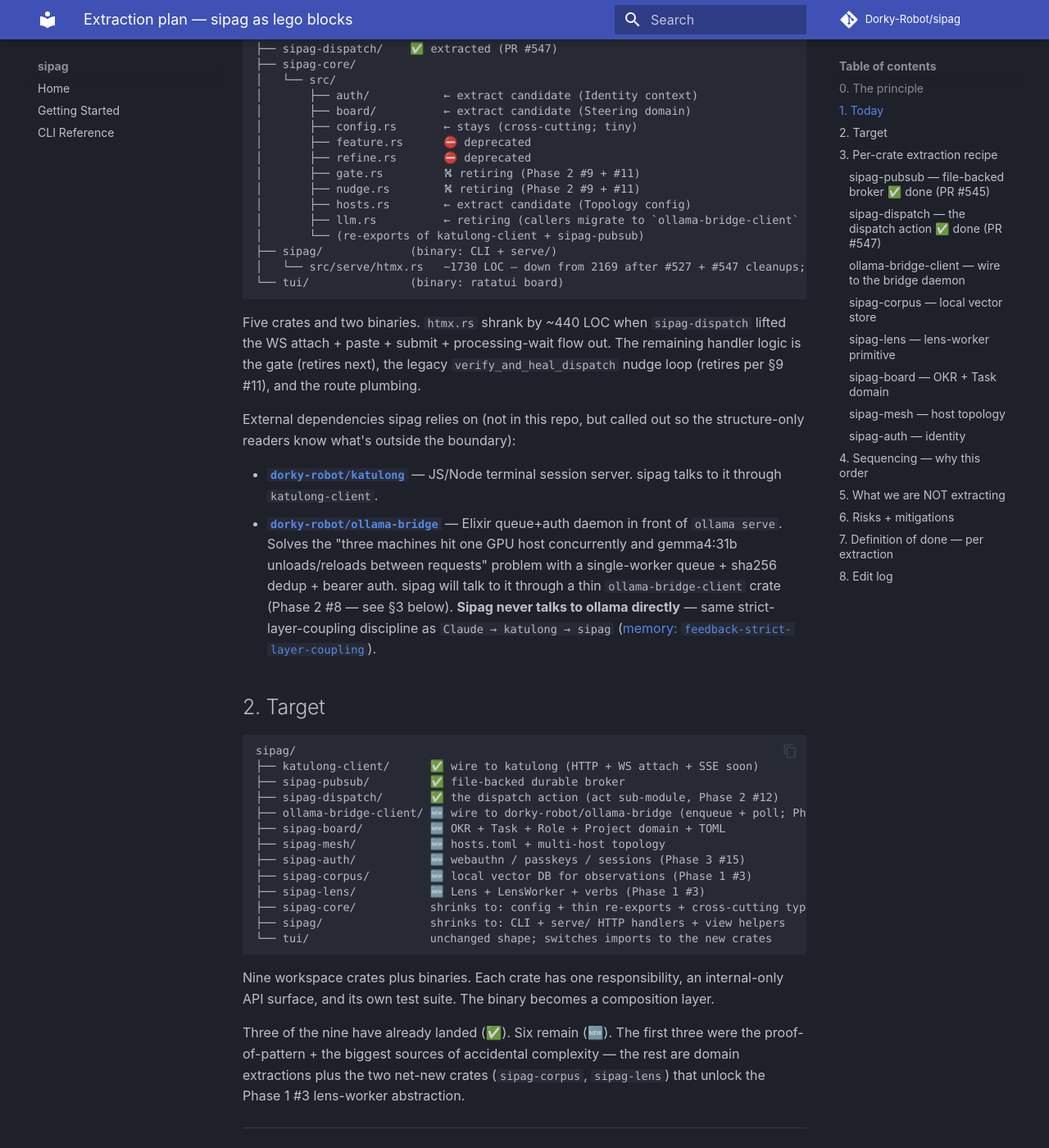
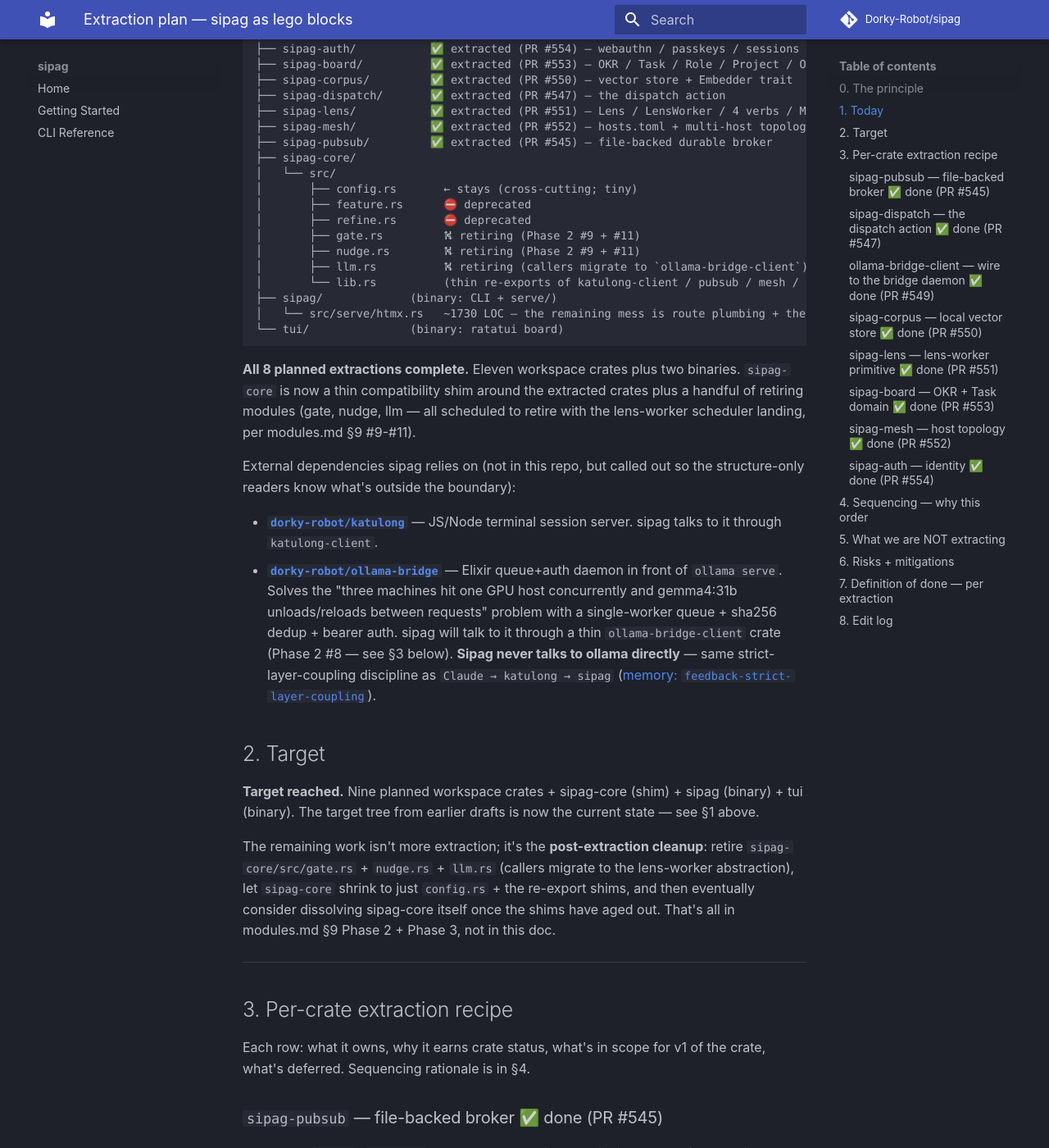
Before and after one commit to Dorky-Robot/sipag, an MkDocs documentation site: the page built from docs/extraction-plan.md, in a window 1280 px wide and 1400 px high, scrolled down 1148 px. Shown: the whole window at 82% size. Built offline with MkDocs 1.6.1 and Material for MkDocs 9.7.7, drawn with Linux system fonts in a browser that asks for light colours; comment, search, counter and statistics services are not loaded; some of the changed text lies outside the part shown.

Commit message:
docs: mark all 8 extractions complete (#555)
Closes the doc loop on docs/extraction-plan.md §4. All extractions
PRs #545, #547, #549, #550, #551, #552, #553, #554 are now marked
✅ done with PR links and outcomes:

extraction-plan.md
------------------

- §1 (current state): updated to show all 8 extractions ✅. sipag-core
  shrunk to a thin re-export shim around the extracted crates plus
  a handful of retiring modules (gate/nudge/llm).
- §2 (target): collapsed — target reached.
- §3 (per-crate entries): each marked ✅ done with its PR link
  (ollama-bridge-client #549, sipag-corpus #550, sipag-lens #551,
  sipag-board #553, sipag-mesh #552, sipag-auth #554).
- §4 (sequencing): all 8 entries marked ✅; rewrote the
  interleaving table to reflect what landed.
- §8 (edit log): 2026-05-20 entry summarizing the autonomous push
  with per-crate test counts and behavioral coverage.

modules.md
----------

- §9 #3 (lens-worker abstraction) — marked **partially landed**:
  the substrate (corpus + lens + bridge-client) shipped; the
  scheduler loop + bridge-as-first-worker concrete instance +
  corpus.search/expand MCP tool wrappers remain.
- §9 #8 (ollama-bridge-client) — marked ✅ DONE (PR #549).
- §9 #15 (auth crate) — marked ✅ DONE (PR #554).
- §9 #16 (pubsub future) — clarified that the extraction landed in
  PR #545 but the in-process-vs-route-through-katulong decision is
  still open.
- §11 edit log — final entry covering the 6-PR autonomous push.

What's next (per modules.md §9, not this doc)
---------------------------------------------

- §9 #11: delete `verify_and_heal_dispatch` once the lens-worker
  scheduler can observe dispatches (closes sipag #528).
- §9 #9 + #10: fold gate.rs + nudge.rs into the lens-worker model.
- §9 #13: split htmx.rs + board_view.rs once gate + nudge retire.
- The lens-worker scheduler loop + bridge-as-first-worker concrete
  instance + corpus.search/expand MCP wrappers (the rest of §9 #3).

[architecture] [docs]

Co-authored-by: Felix Flores <felix@dorkyrobot.com>

````diff
--- a/docs/extraction-plan.md
+++ b/docs/extraction-plan.md
@@ -30,27 +30,30 @@ This plan is incremental, reversible, and preserves history. It is not a rewrite
 
 ```
 sipag/
-├── katulong-client/   ✅ extracted (PR #535); + async HTTP client + body caps (PR #546)
-├── sipag-pubsub/      ✅ extracted (PR #545)
-├── sipag-dispatch/    ✅ extracted (PR #547)
+├── katulong-client/      ✅ extracted (PR #535); + async HTTP client + body caps (PR #546)
+├── ollama-bridge-client/ ✅ extracted (PR #549) — wire client for the bridge daemon
+├── sipag-auth/           ✅ extracted (PR #554) — webauthn / passkeys / sessions
+├── sipag-board/          ✅ extracted (PR #553) — OKR / Task / Role / Project / Observation
+├── sipag-corpus/         ✅ extracted (PR #550) — vector store + Embedder trait
+├── sipag-dispatch/       ✅ extracted (PR #547) — the dispatch action
+├── sipag-lens/           ✅ extracted (PR #551) — Lens / LensWorker / 4 verbs / ModelChoice
+├── sipag-mesh/           ✅ extracted (PR #552) — hosts.toml + multi-host topology
+├── sipag-pubsub/         ✅ extracted (PR #545) — file-backed durable broker
 ├── sipag-core/
 │   └── src/
-│       ├── auth/           ← extract candidate (Identity context)
-│       ├── board/          ← extract candidate (Steering domain)
 │       ├── config.rs       ← stays (cross-cutting; tiny)
 │       ├── feature.rs      ⛔ deprecated
 │       ├── refine.rs       ⛔ deprecated
 │       ├── gate.rs         ⛕ retiring (Phase 2 #9 + #11)
 │       ├── nudge.rs        ⛕ retiring (Phase 2 #9 + #11)
-│       ├── hosts.rs        ← extract candidate (Topology config)
-│       ├── llm.rs          ← retiring (callers migrate to `ollama-bridge-client` per Phase 2 #8)
-│       └── (re-exports of katulong-client + sipag-pubsub)
+│       ├── llm.rs          ⛕ retiring (callers migrate to `ollama-bridge-client`)
+│       └── lib.rs          (thin re-exports of katulong-client / pubsub / mesh / board / auth)
 ├── sipag/             (binary: CLI + serve/)
-│   └── src/serve/htmx.rs   ~1730 LOC — down from 2169 after #527 + #547 cleanups; the remaining mess is route plumbing + the gate + the legacy nudge loop
+│   └── src/serve/htmx.rs   ~1730 LOC — the remaining mess is route plumbing + the gate + the legacy nudge loop
 └── tui/               (binary: ratatui board)
 ```
 
-Five crates and two binaries. `htmx.rs` shrank by ~440 LOC when `sipag-dispatch` lifted the WS attach + paste + submit + processing-wait flow out. The remaining handler logic is the gate (retires next), the legacy `verify_and_heal_dispatch` nudge loop (retires per §9 #11), and the route plumbing.
+**All 8 planned extractions complete.** Eleven workspace crates plus two binaries. `sipag-core` is now a thin compatibility shim around the extracted crates plus a handful of retiring modules (gate, nudge, llm — all scheduled to retire with the lens-worker scheduler landing, per modules.md §9 #9-#11).
 
 External dependencies sipag relies on (not in this repo, but called out so the structure-only readers know what's outside the boundary):
 
@@ -59,25 +62,9 @@ External dependencies sipag relies on (not in this repo, but called out so the s
 
 ## 2. Target
 
-```
-sipag/
-├── katulong-client/      ✅ wire to katulong (HTTP + WS attach + SSE soon)
-├── sipag-pubsub/         ✅ file-backed durable broker
-├── sipag-dispatch/       ✅ the dispatch action (act sub-module, Phase 2 #12)
-├── ollama-bridge-client/ 🆕 wire to dorky-robot/ollama-bridge (enqueue + poll; Phase 2 #8)
-├── sipag-board/          🆕 OKR + Task + Role + Project domain + TOML
-├── sipag-mesh/           🆕 hosts.toml + multi-host topology
-├── sipag-auth/           🆕 webauthn / passkeys / sessions (Phase 3 #15)
-├── sipag-corpus/         🆕 local vector DB for observations (Phase 1 #3)
-├── sipag-lens/           🆕 Lens + LensWorker + verbs (Phase 1 #3)
-├── sipag-core/           shrinks to: config + thin re-exports + cross-cutting types
-├── sipag/                shrinks to: CLI + serve/ HTTP handlers + view helpers
-└── tui/                  unchanged shape; switches imports to the new crates
-```
+**Target reached.** Nine planned workspace crates + sipag-core (shim) + sipag (binary) + tui (binary). The target tree from earlier drafts is now the current state — see §1 above.
 
-Nine workspace crates plus binaries. Each crate has one responsibility, an internal-only API surface, and its own test suite. The binary becomes a composition layer.
-
-Three of the nine have already landed (✅). Six remain (🆕). The first three were the proof-of-pattern + the biggest sources of accidental complexity — the rest are domain extractions plus the two net-new crates (`sipag-corpus`, `sipag-lens`) that unlock the Phase 1 #3 lens-worker abstraction.
+The remaining work isn't more extraction; it's the **post-extraction cleanup**: retire `sipag-core/src/gate.rs` + `nudge.rs` + `llm.rs` (callers migrate to the lens-worker abstraction), let `sipag-core` shrink to just `config.rs` + the re-export shims, and then eventually consider dissolving sipag-core itself once the shims have aged out. That's all in modules.md §9 Phase 2 + Phase 3, not in this doc.
 
 ---
 
@@ -101,7 +88,7 @@ Each row: what it owns, why it earns crate status, what's in scope for v1 of the
   Loaders + prompt composition stayed outside the crate; the gate + `verify_and_heal_dispatch` stayed in `htmx.rs` (retire separately per §9 #11). Pre-created session is an input (not a side effect) so the gate can inspect before dispatching.
 - **TUI not yet migrated:** `tui/src/board_app.rs` still uses sync HTTP `/exec` via `agent_command`. Follow-up PR.
 
-### `ollama-bridge-client` — wire to the bridge daemon
+### `ollama-bridge-client` — wire to the bridge daemon ✅ done (PR #549)
 
 - **Owns:** Rust client for [`dorky-robot/ollama-bridge`](https://github.com/Dorky-Robot/ollama-bridge) — `POST /enqueue` + `GET /jobs/:hash` poll + the pass-through probe endpoints (`/api/tags`, `/api/show`, `/api/ps`) + a `submit_and_wait(endpoint, body, timeout)` convenience that hides the polling. Bearer auth on every call. See [memory: `reference-ollama-bridge`](../.claude/memory/reference_ollama_bridge.md) for the bridge's wire shape.
 - **Source today:** **does not exist.** Net-new (parallels `katulong-client`).
@@ -112,7 +99,7 @@ Each row: what it owns, why it earns crate status, what's in scope for v1 of the
 - **Unblocks:** modules.md §9 #3 (lens-workers — they enqueue chat/generate jobs through this client), #8 (this extraction IS that item, reframed), corpus embedding (jobs at `/api/embed`).
 - **Replaces in plan:** the previous "`ollama-client` with `LlmClient` trait + per-model construction" slot. That design was drafted before this session surfaced the bridge as the actual integration point. The dedup window (60s, sha256 of `{endpoint, body}`) is a free win for lens-workers that hit similar prompts.
 
-### `sipag-corpus` — local vector store
+### `sipag-corpus` — local vector store ✅ done (PR #550)
 
 - **Owns:** append-only `CorpusItem` log, embeddings (via `ollama-bridge-client` → bridge → `/api/embed`), similarity search, `corpus.search` / `corpus.expand` MCP-shape tools.
 - **Source today:** **does not exist.** This is net-new (modules.md §9 #3).
@@ -121,7 +108,7 @@ Each row: what it owns, why it earns crate status, what's in scope for v1 of the
 - **Deferred:** cross-corpus retrieval (sipag ↔ diwa per modules.md §10), corpus compaction, lens-citation graph.
 - **Depends on:** `ollama-bridge-client` for embeddings.
 
-### `sipag-lens` — lens-worker primitive
+### `sipag-lens` — lens-worker primitive ✅ done (PR #551)
 
 - **Owns:** `Lens`, `LensWorker`, the four verbs (`observe` + `suggest_stance` + `ask_human` + `propose_task`), trigger policy, `ModelChoice` → concrete-model resolution.
 - **Source today:** **does not exist.** This is net-new (modules.md §9 #3).
@@ -130,7 +117,7 @@ Each row: what it owns, why it earns crate status, what's in scope for v1 of the
 - **Deferred:** lens governance / sprawl ranking (modules.md §10), meta-cognitive guardrails (§10), ad-hoc lens expiry (§10).
 - **Depends on:** `sipag-corpus`, `ollama-bridge-client`, `sipag-board` (for `KrStance` writes).
 
-### `sipag-board` — OKR + Task domain
+### `sipag-board` — OKR + Task domain ✅ done (PR #553)
 
 - **Owns:** `Objective`, `KeyResult`, `Task`, `Role`, `Project`, `Observation`, TOML persistence under `~/.sipag/`.
 - **Source today:** `sipag-core/src/board/` (well-organized — already 7 files with `mod.rs`).
@@ -139,7 +126,7 @@ Each row: what it owns, why it earns crate status, what's in scope for v1 of the
 - **Deferred:** the `Status` rename pass (modules.md §6 / §9 Phase 1 #2) lands separately as language-first work.
 - **Depends on:** `sipag-pubsub` (it publishes change events on save).
 
-### `sipag-mesh` — host topology
+### `sipag-mesh` — host topology ✅ done (PR #552)
 
 - **Owns:** `Host`, `hosts.toml` reader, multi-host resolution.
 - **Source today:** `sipag-core/src/hosts.rs` (117 LOC).
@@ -147,7 +134,7 @@ Each row: what it owns, why it earns crate status, what's in scope for v1 of the
 - **In scope v1:** mechanical move.
 - **Deferred:** the §10 `hosts.rs` vs `mesh.json` reconciliation (one source of truth or two?).
 
-### `sipag-auth` — identity
+### `sipag-auth` — identity ✅ done (PR #554)
 
 - **Owns:** webauthn, passkeys, sessions, devices, tokens.
 - **Source today:** `sipag-core/src/auth/` (multiple files, already crate-shaped internally).
@@ -162,14 +149,16 @@ The order matters because each extraction either (a) unblocks a downstream queue
 
 ```
 1. sipag-pubsub          ✅ done — PR #545 (template-prover)
-2. sipag-dispatch        ✅ done — PR #547 (biggest htmx.rs cleanup; enables modules.md §9 #11)
-3. ollama-bridge-client  required by §9 #8 + sipag-corpus + sipag-lens  ← next
-4. sipag-corpus          required by sipag-lens
-5. sipag-lens            the Phase 1 #3 lego block; unlocks the product capability
-6. sipag-board           mechanical; safe to do anytime after the renames in §9 Phase 1 #2 land
-7. sipag-mesh            mechanical; anytime
-8. sipag-auth            lowest urgency; defer until auth surface stabilizes
+2. sipag-dispatch        ✅ done — PR #547 (biggest htmx.rs cleanup; enabled modules.md §9 #11)
+3. ollama-bridge-client  ✅ done — PR #549 (closed §9 #8, reframed)
+4. sipag-corpus          ✅ done — PR #550 (storage half of Phase 1 #3)
+5. sipag-lens            ✅ done — PR #551 (runtime half of Phase 1 #3)
+6. sipag-board           ✅ done — PR #553 (mechanical move out of sipag-core)
+7. sipag-mesh            ✅ done — PR #552 (mechanical move out of sipag-core)
+8. sipag-auth            ✅ done — PR #554 (mechanical move; closes §9 #15)
 ```
+
+**All eight planned extractions complete (2026-05-20).** The plan is done.
 
 **Dependency direction.** Drawn as edges (`X → Y` means X depends on Y):
 
@@ -187,24 +176,17 @@ katulong-client        → (extracted; leaf)
 
 No cycles. Every leaf is extractable in isolation. The binary depends on all of them.
 
-Two of the first three are done. The remaining six split cleanly:
+**Interleaving with modules.md §9.** All landed:
 
-- **3-5** are the lens-worker stack (the Phase 1 #3 capability). `ollama-bridge-client` is the wire shim, `sipag-corpus` is the storage, `sipag-lens` is the runtime + verbs. All three need to land before lens-workers become real.
-- **6-8** are mechanical domain extractions (`sipag-board`, `sipag-mesh`, `sipag-auth`). They don't unlock new capability — they tighten boundaries and make domain testing cleaner. Defer until they're easy to do without conflict.
-
-**Interleaving with modules.md §9.** Roughly:
-
-| Extraction | Enables / pairs with §9 item |
+| Extraction | §9 item closed/reframed |
 |---|---|
-| `sipag-pubsub` ✅ | none — pure infrastructure win |
-| `sipag-dispatch` ✅ | **= #12** (lift dispatch policy out of the wire crate). Unblocks #11 (`verify_and_heal_dispatch` deletion) and #13 (htmx.rs split). |
-| `ollama-bridge-client` | **= #8** in the queue; this IS that item, reframed to target the bridge daemon. |
-| `sipag-corpus` + `sipag-lens` | **= part of #3** in the queue (the foundation half). |
-| `sipag-board` | enables clean #2 renames per-crate instead of one giant cross-cutting PR. |
-| `sipag-auth` | **= #15** in the queue. |
-| `sipag-mesh` | folds into the §10 hosts/mesh reconciliation question. |
-
-So this plan is not adding work to the queue — it's giving the queue items a structural shape so each one ships as a clean crate-sized PR instead of a sprawling cross-cutting one.
+| `sipag-pubsub` ✅ PR #545 | none — pure infrastructure win |
+| `sipag-dispatch` ✅ PR #547 | **#12** (lift dispatch policy out of the wire crate). Unblocked #11 (`verify_and_heal_dispatch` deletion) and #13 (htmx.rs split). |
+| `ollama-bridge-client` ✅ PR #549 | **#8** in the queue; reframed from "promote llm.rs" to "wrap the bridge daemon." |
+| `sipag-corpus` + `sipag-lens` ✅ PRs #550 + #551 | **part of #3** — the storage + runtime halves of the lens-worker abstraction. |
+| `sipag-board` ✅ PR #553 | enables clean #2 renames per-crate instead of one giant cross-cutting PR. |
+| `sipag-auth` ✅ PR #554 | **#15** in the queue. |
+| `sipag-mesh` ✅ PR #552 | feeds the §10 hosts/mesh reconciliation question. |
 
 ---
 
@@ -253,3 +235,13 @@ A crate is "fully migrated" (re-export can be deleted) when zero `use sipag_core
 - **2026-05-18** — **katulong-client async HTTP client + body caps** (PR #546) closed sipag #527. Not an extraction (extends the already-extracted `katulong-client`), but landed in the same series and is the prerequisite for the dispatch extraction below — without an async HTTP client in `katulong-client`, `sipag-dispatch` would have needed a `spawn_blocking` shim around the sync curl path.
 - **2026-05-19** — **`sipag-dispatch` extracted** (PR #547). Implements modules.md §9 Phase 2 #12. Pulled the dispatch action (~240 LOC) out of `sipag/src/serve/htmx.rs::dispatch_via_attach_client` and the overlapping logic in `sipag/src/cli.rs::run_dispatch_task` into a single async `dispatch(remote, &session, input, on_step) -> Result<(), DispatchError>` function. `htmx.rs` shrank by ~440 LOC. Two real behavior unifications shipped: web UI v2 now does worktree setup (previously skipped), CLI now uses WS-attach orchestration (previously raw HTTP `/exec`). Loaders and prompt composition stayed outside the crate; the gate + `verify_and_heal_dispatch` stayed in `htmx.rs` per §9 #11. TUI dispatch still uses sync HTTP `/exec` — follow-up PR.
 - **2026-05-19** — **`ollama-client` slot renamed to `ollama-bridge-client`** + entry rewritten. Earlier draft assumed sipag would talk to ollama directly with an `LlmClient` trait + per-model construction; that design was drafted before this session surfaced the existing [`dorky-robot/ollama-bridge`](https://github.com/Dorky-Robot/ollama-bridge) (Elixir queue+auth daemon) as the actual integration point. The bridge's wire shape is enqueue + poll, not synchronous chat. Updated §1 (external deps callout), §2 (crate list), §3 (full entry rewrite), §4 (sequencing), §5 (no sipag-llm wrapper); modules.md §9 #8 updated separately in this PR.
+- **2026-05-20** — **all six remaining extractions landed in one autonomous push** (PRs #549-554). The user gave a "just keep going, don't ask between PRs, report when done" directive; the rest of the plan executed in sequence:
+  - `ollama-bridge-client` (PR #549) — wire client for the bridge daemon. 29 behavioral tests covering wire contract (enqueue/poll/probes), polling contract (queue/run/done/error/timeout/dedup-cached/null-result-defensive), security (bearer auth on every method, body cap with sipag #527 invariant, token Debug-redaction, hash validation symmetric on send + receive).
+  - `sipag-corpus` (PR #550) — local vector store. 17 behavioral tests covering persistence (add + reopen + malformed-line tolerance + source_refs round-trip), search (cosine ranking + top_k + tag/timestamp/generation filters + empty whitelist + dimension mismatch), embedder integration (BridgeEmbedder behind default cargo feature; FakeEmbedder for tests + error propagation).
+  - `sipag-lens` (PR #551) — lens-worker primitive. 17 behavioral tests covering resolver (defaults match modules.md §10, named pass-through, models.toml override + missing-file fallback + malformed-file error), parser (clean JSON + chatty-prose extraction + no-JSON rejection + all four verbs round-trip), LensWorker (writes Observe to corpus + returns all actions, resolves Profile to concrete model on chat call, propagates backend failure, auto-adds lens-tag without duplication), wire-format round-trips for TriggerPolicy + LensSource.
+  - `sipag-mesh` (PR #552) — host topology. Mechanical move of sipag-core/src/hosts.rs (117 LOC) via `git mv`. Inlined a small private `default_sipag_dir()` helper so the crate is a true leaf with no dep on sipag-core.
+  - `sipag-board` (PR #553) — OKR + Task + Project + Observation domain. Mechanical move of sipag-core/src/board/ (7 files). One internal `crate::board::…` → `crate::…` fix.
+  - `sipag-auth` (PR #554) — identity subsystem. Mechanical move of sipag-core/src/auth/ (9 files). Bulk `crate::auth::…` → `crate::…` fix (20+ references).
+  - This docs PR closes the loop: §1 (current state) + §2 (target reached) + §3 (every entry ✅ done with PR link) + §4 (sequencing all done) updated.
+
+**The plan is complete.** Future work — retire `sipag-core/src/{gate,nudge,llm}.rs` as the lens-worker scheduler lands, then dissolve `sipag-core` itself once its shims have aged out — lives in modules.md §9, not here.
````
Also changed, not shown: docs/modules.md (+5 -4 lines).
